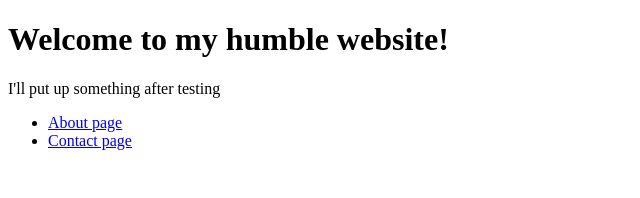
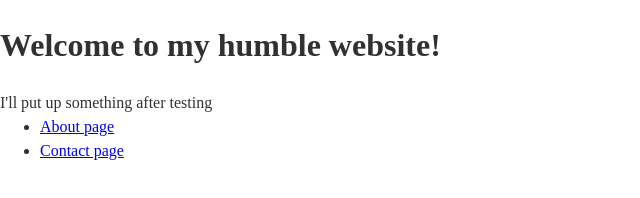
Before and after one commit to thaweru/thaweru.github.io, a plain HTML site: page index.html in a window 1280 px wide. Shown: the whole page, without its empty margins (0-640 px from the left). Drawn offline with Linux system fonts and the light colour scheme.

Commit message:
Update index.html
Added mc_news_style as the css stylesheet

```diff
--- a/index.html
+++ b/index.html
@@ -2,6 +2,7 @@
 <html>
 <head>
     <title> Welcome! </title>
+    <link rel="stylesheet" href="mc_news_style.css">
 </head>
 <body>
     <h1>Welcome to my humble website!</h1>
```
